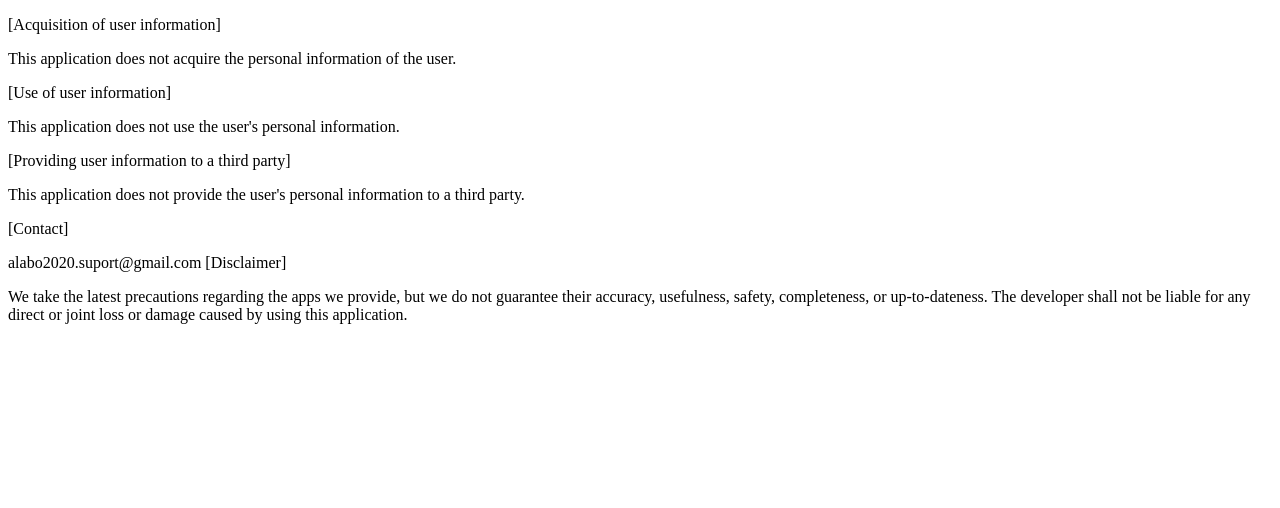
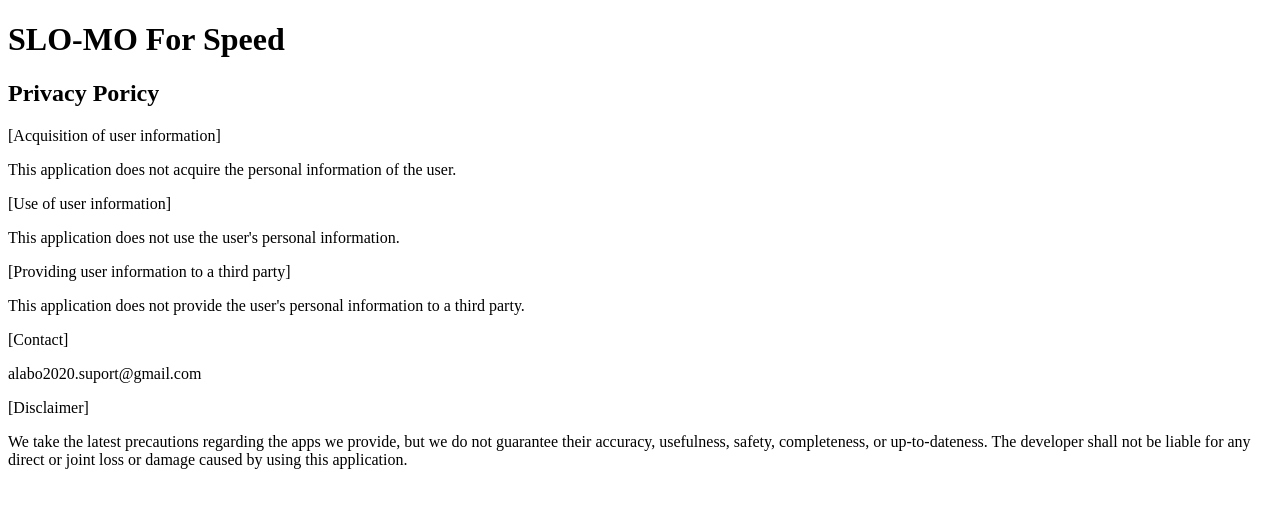
Before and after one commit to alabo2020/SLO-MO-For-Speed, a plain HTML site: page index.html in a window 1280 px wide. Drawn offline with Linux system fonts and the light colour scheme.

Commit message:
Update index.html

```diff
--- a/index.html
+++ b/index.html
@@ -3,6 +3,8 @@
   <head>
     <meta charset="utf-8">
     <title>SLO-MO For Speed</title>
+    <h1>SLO-MO For Speed</h1>
+    <h2>Privacy Poricy</h2>
     <p>[Acquisition of user information]</p>
 This application does not acquire the personal information of the user.
 
@@ -15,7 +17,7 @@ This application does not provide the user's personal information to a third par
     <p>[Contact]</p>
 alabo2020.suport@gmail.com
 
-[Disclaimer]</p>
+    <p>[Disclaimer]</p>
 We take the latest precautions regarding the apps we provide, but we do not guarantee their accuracy, usefulness, safety, completeness, or up-to-dateness.
 The developer shall not be liable for any direct or joint loss or damage caused by using this application.
   </head>
```
